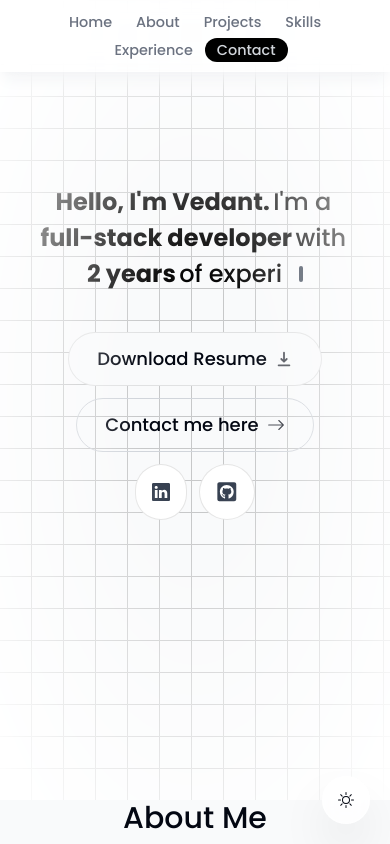
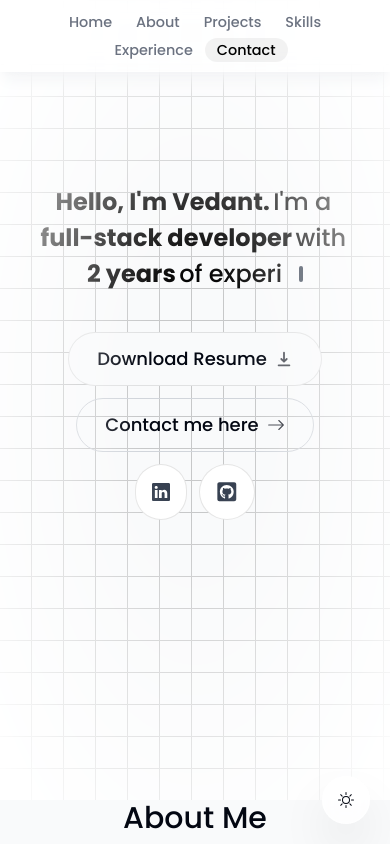
Before and after one commit to VedantBhawsar/portfolio-final, a Next.js app: page / in a window 390 px wide. Shown: the top 844 px of the page. Built offline with nearby package versions, Linux system fonts and the light colour scheme.

Commit message:
some changes

```diff
--- a/components/contact.tsx
+++ b/components/contact.tsx
@@ -14,7 +14,7 @@ export default function Contact() {
 
   return (
     <motion.section
-      id="Contact"
+      id="contact"
       ref={ref}
       className="mb-20 sm:mb-28 w-[min(100%,38rem)] text-center"
       initial={{
--- a/components/experience.tsx
+++ b/components/experience.tsx
@@ -18,7 +18,7 @@ export default function Experience() {
   const { theme } = useTheme();
 
   return (
-    <section id="Experience" ref={ref} className="scroll-mt-28 mb-28 sm:mb-40">
+    <section id="experience" ref={ref} className="scroll-mt-28 mb-28 sm:mb-40">
       <SectionHeading>My experience</SectionHeading>
       <VerticalTimeline lineColor="">
         {experiencesData.map((item, index) => (
--- a/components/header.tsx
+++ b/components/header.tsx
@@ -30,9 +30,9 @@ export default function Header() {
             >
               <Link
                 className={clsx(
-                  "flex w-full items-center justify-center px-3 py-3 hover:text-gray-950 transition dark:text-gray-500 dark:hover:text-gray-300",
+                  "flex w-full items-center justify-center px-3 py-3 dark:hover:text-gray-300  hover:text-gray-950 transition ",
                   {
-                    "text-gray-300 dark:text-black hover:text-white dark:hover:text-black":
+                    "dark:text-white  dark:hover:text-whited text-black ":
                       activeSection === link.name,
                   }
                 )}
@@ -46,7 +46,7 @@ export default function Header() {
 
                 {link.name === activeSection && (
                   <motion.span
-                    className="bg-black  rounded-full absolute inset-0 -z-10 dark:bg-white"
+                    className="bg-black/5 rounded-full absolute inset-0 -z-10 dark:bg-white/10"
                     layoutId="activeSection"
                     transition={{
                       type: "spring",
--- a/components/project.tsx
+++ b/components/project.tsx
@@ -106,13 +106,18 @@ export function CreateProject({}) {
     >
       <section className="bg-gray-100 group flex flex-col gap-2 items-center justify-center max-w-[42rem] border border-black/5 rounded-lg overflow-hidden sm:pr-8 relative sm:h-[20rem] hover:bg-gray-200 transition sm:group-even:pl-8 dark:text-white dark:bg-gray-500/10 dark:hover:bg-white/5">
         <Meteors />
-        <h1 className="text-black text-lg">Adding soon...</h1>
+        <h1 className="text-black dark:text-white text-lg">Adding soon...</h1>
         <Link
           href={"https://github.com/vedantBhawsar"}
           target="_blank"
           className=" text-black"
         >
-          <Button variant={"outline"}>Check Github</Button>
+          <Button
+            variant={"outline"}
+            className="dark:text-white dark:border-white/50 bg-white/5 hover:bg-white/10"
+          >
+            Check Github
+          </Button>
         </Link>
       </section>
     </motion.div>
```
